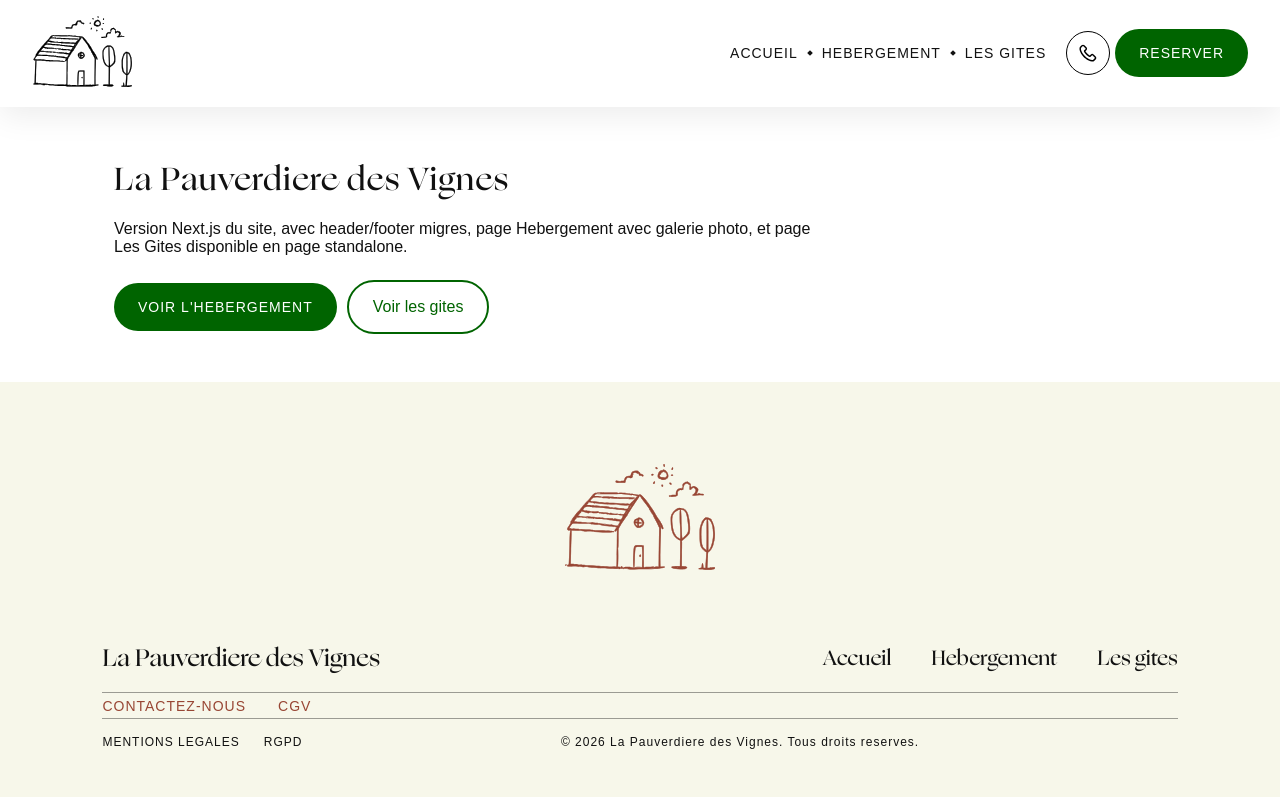
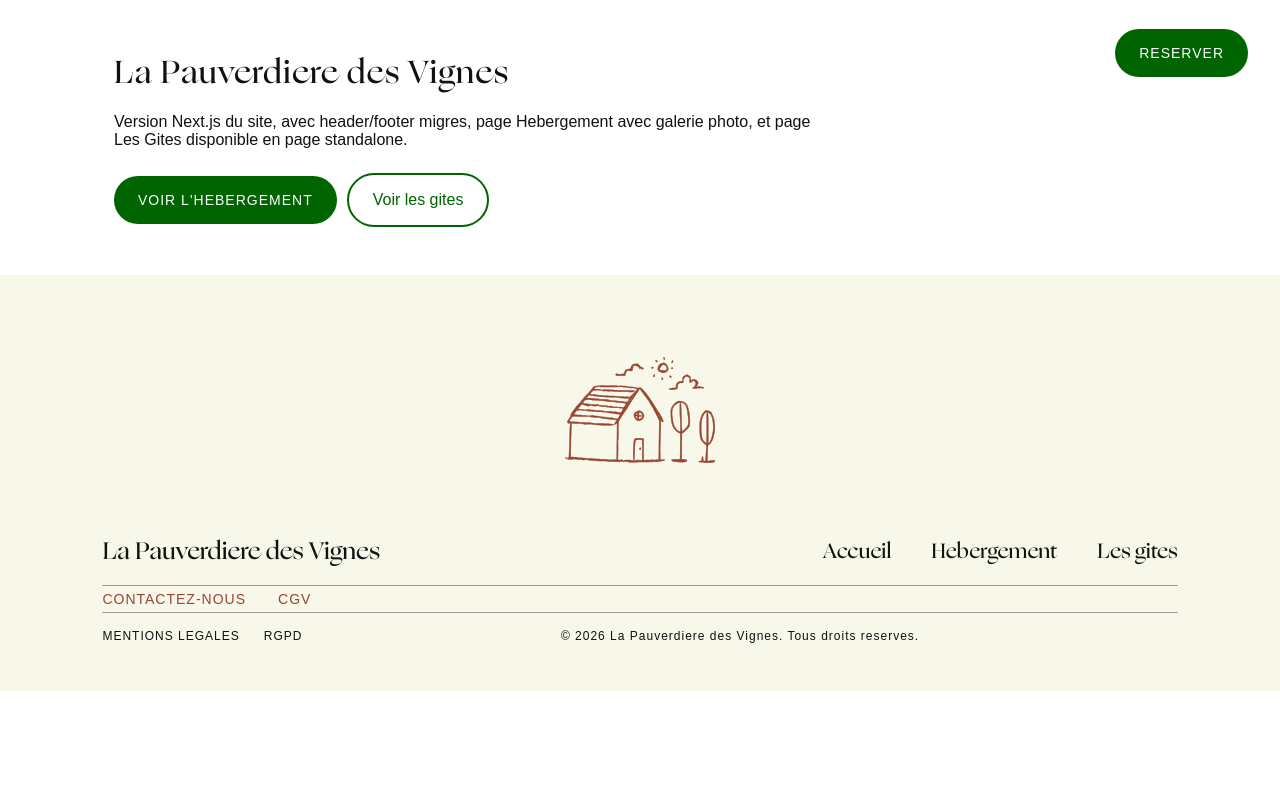
Before and after one commit to leolaville72/la-pauverdiere-des-vignes-v2, a Next.js app: page / in a window 1280 px wide. Built offline with nearby package versions, Linux system fonts and the light colour scheme.

Commit message:
Test commit

```diff
--- a/app/components/Header.tsx
+++ b/app/components/Header.tsx
@@ -1,6 +1,7 @@
 "use client";
 
 import Link from "next/link";
+import { usePathname } from "next/navigation";
 import { useEffect, useRef, useState } from "react";
 
 const navItems = [
@@ -10,9 +11,12 @@ const navItems = [
 ];
 
 export default function Header() {
+  const pathname = usePathname();
+  const isHomePage = pathname === "/";
   const [menuOpen, setMenuOpen] = useState(false);
   const [phoneOpen, setPhoneOpen] = useState(false);
   const phoneWrapperRef = useRef<HTMLDivElement>(null);
+  const logoSrc = isHomePage ? "/assets/logo/logo-white.svg" : "/assets/logo/logo-black-2.svg";
 
   useEffect(() => {
     document.body.style.overflow = menuOpen ? "hidden" : "";
@@ -37,7 +41,7 @@ export default function Header() {
   }, []);
 
   return (
-    <header className="site-header site-header--white">
+    <header className={`site-header ${isHomePage ? "site-header--home" : "site-header--white"}`}>
       <div className="header-inner">
         <div className="header-left">
           <button
@@ -50,7 +54,7 @@ export default function Header() {
           </button>
           <div className="desktop">
             <Link href="/" aria-label="Retour a l'accueil">
-              <img className="site-logo" src="/assets/logo/logo-black-2.svg" alt="La Pauverdiere des Vignes" />
+              <img className="site-logo" src={logoSrc} alt="La Pauverdiere des Vignes" />
             </Link>
           </div>
         </div>
@@ -58,7 +62,7 @@ export default function Header() {
         <div className="header-center">
           <div className="mobile">
             <Link href="/" aria-label="Retour a l'accueil">
-              <img className="site-logo" src="/assets/logo/logo-black-2.svg" alt="La Pauverdiere des Vignes" />
+              <img className="site-logo" src={logoSrc} alt="La Pauverdiere des Vignes" />
             </Link>
           </div>
         </div>
--- a/app/styles/header.css
+++ b/app/styles/header.css
@@ -2,6 +2,33 @@
     width: 100%;
     background: transparent;
     transition: background .3s ease, color .3s ease, box-shadow .3s ease;
+}
+
+.site-header--home {
+    position: absolute;
+    top: 0;
+    left: 0;
+    z-index: 1000;
+    background: transparent;
+    color: #ffffff;
+    box-shadow: none;
+}
+
+.site-header--home .header-right,
+.site-header--home .header-inner,
+.site-header--home .primary-menu a,
+.site-header--home .mobile-menu-icon {
+    color: #ffffff;
+}
+
+.site-header--home .primary-navigation li > a::after {
+    background: #ffffff;
+}
+
+.site-header--home .mobile-menu-icon,
+.site-header--home .mobile-menu-icon::before,
+.site-header--home .mobile-menu-icon::after {
+    background: #ffffff;
 }
 
 .site-header--dark {
```
